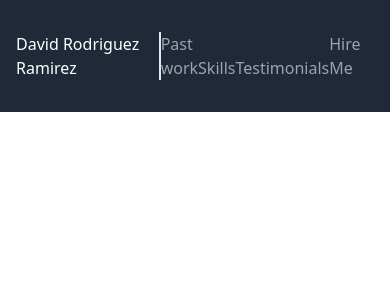
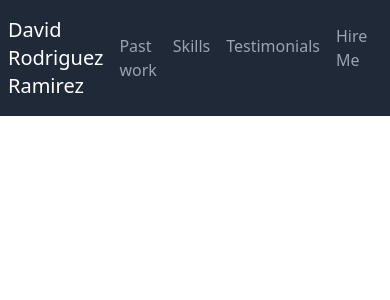
Before and after one commit to DaveRoRa/portfolio-tailwind, a React (Create React App) app: page / in a window 390 px wide. Shown: the top 300 px of the page. Built offline with nearby package versions, Linux system fonts and the light colour scheme.

Commit message:
NavBar basic style not responsive not icons not active option

```diff
--- a/src/components/Navbar.js
+++ b/src/components/Navbar.js
@@ -1,22 +1,22 @@
 export default function Navbar() {
   return (
-    <header className="bg-gray-800 container ">
-      <div className="py-8 px-4 flex flex-row justify-between">
-          <a href="#about" className="text-white border-r-2">
+    <header className="bg-gray-800 container mx-auto">
+      <div className="py-4 px-2 flex flex-row">
+          <a href="#about" className="text-white md:border-r-2 text-xl md:px-4 my-auto font-medium">
             David Rodriguez Ramirez
           </a>
-          <nav>
-            <a href="#projects" className="">
+          <nav className='justify-items-start flex-grow content-center flex gap-x-4 my-auto pl-4'>
+            <a href="#projects" className="hover:text-white">
               Past work
             </a>
-            <a href="#skills" className="">
+            <a href="#skills" className="hover:text-white">
               Skills
             </a>
-            <a href="#testimonials" className="">
+            <a href="#testimonials" className="hover:text-white">
               Testimonials
             </a>
           </nav>
-          <a href="#contact" className="">
+          <a href="#contact" className="hover:bg-gray-700 py-2 px-4 rounded-md">
             Hire Me
           </a>
       </div>
```
